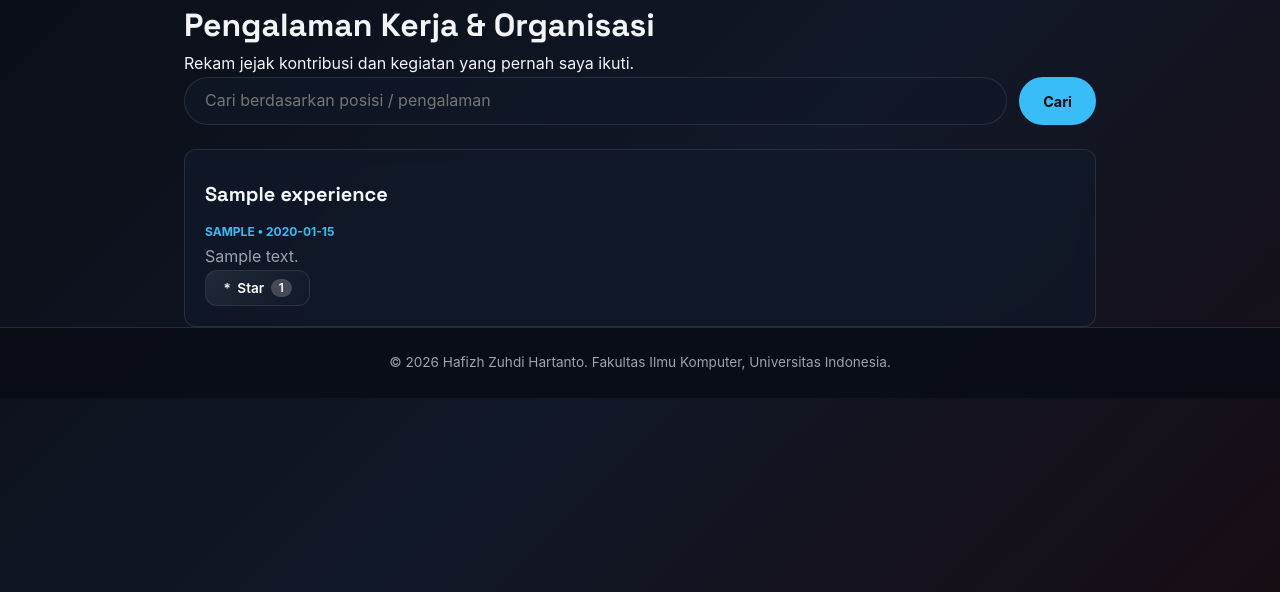
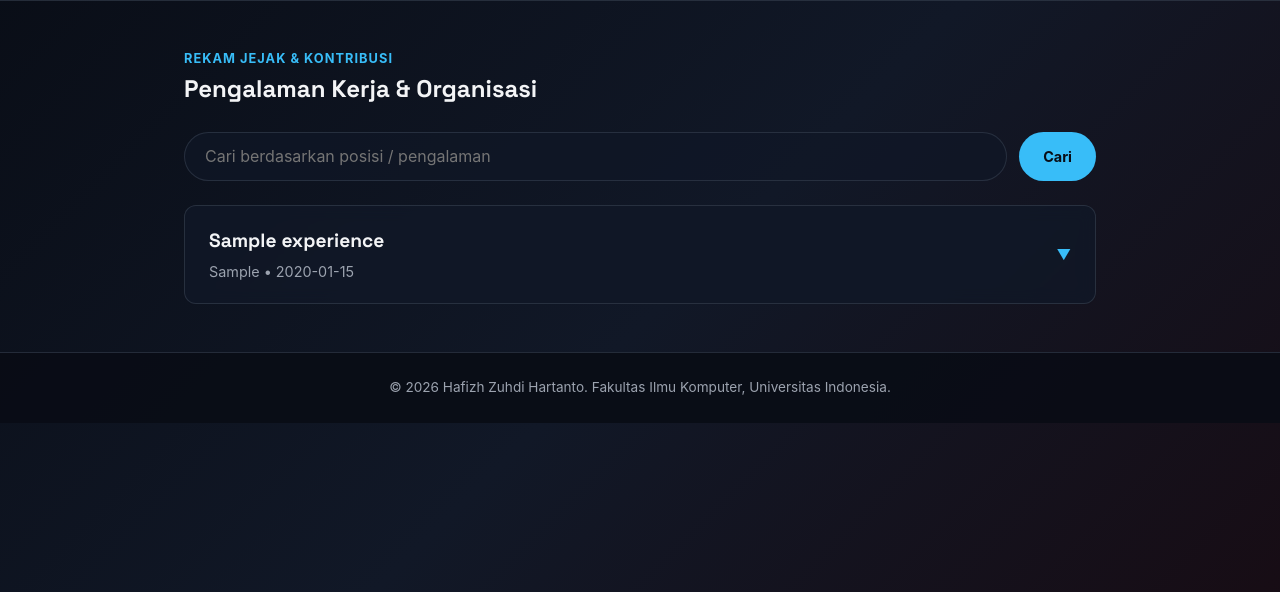
Before and after one commit to Hafizh0205/myportofolio, a Django app: page /experience/ in a window 1280 px wide. Shown: the part 74-666 px from the top of the page. Run offline with Django 5.2, Linux system fonts and the light colour scheme; tables that the repository leaves empty hold one stand-in row (values such as "Sample post"); parts of the project's set-up code (start-up, migrations or seed data) failed here and were passed over.

Commit message:
Complete Individual Assignment 5

```diff
--- a/static/css/style.css
+++ b/static/css/style.css
@@ -238,11 +238,12 @@ h1, .brand {
     transform: translateX(0);
 }
 
-.edu-list .edu-card:nth-child(1).in-view { transition-delay: 0.1s; }
-.edu-list .edu-card:nth-child(2).in-view { transition-delay: 0.25s; }
-.edu-list .edu-card:nth-child(3).in-view { transition-delay: 0.4s; }
-.edu-list .edu-card:nth-child(4).in-view { transition-delay: 0.55s; }
-.edu-list .edu-card:nth-child(5).in-view { transition-delay: 0.7s; }
+/* Jeda transisi disamakan per 0.25s agar temponya pas dengan Project dan Experience */
+.edu-list .edu-card:nth-child(1).in-view { transition-delay: 0.25s; }
+.edu-list .edu-card:nth-child(2).in-view { transition-delay: 0.50s; }
+.edu-list .edu-card:nth-child(3).in-view { transition-delay: 0.75s; }
+.edu-list .edu-card:nth-child(4).in-view { transition-delay: 1.00s; }
+.edu-list .edu-card:nth-child(5).in-view { transition-delay: 1.25s; }
 
 .edu-card:hover {
     border-color: var(--accent-blue);
--- a/templates/experience.html
+++ b/templates/experience.html
@@ -6,20 +6,21 @@
 {% endblock meta %}
 
 {% block content %}
-<div class="container page-content">
-  <div class="experience-header">
-    <div>
-      <h1 class="page-title">Pengalaman Kerja & Organisasi</h1>
-      <p class="page-subtitle">Rekam jejak kontribusi dan kegiatan yang pernah saya ikuti.</p>
-    </div>
+<main>
+  <section class="content-section" id="experience">
+    <div class="container">
+      <p class="section-kicker">REKAM JEJAK & KONTRIBUSI</p>
+
+      <div class="project-header">
+        <h1 style="margin: 0;">Pengalaman Kerja & Organisasi</h1>
         {% if user.is_superuser %}
-    <button type="button" class="button project-add-button" popovertarget="add-experience-modal">
+        <button type="button" class="btn-pill btn-pill-blue project-add-button" popovertarget="add-experience-modal">
           <span aria-hidden="true">+</span> Tambah Pengalaman
         </button>
         {% endif %}
       </div>
 
-  <!-- Form Pencarian -->
+      <!-- Form Pencarian AJAX -->
       <form id="experience-search-form" class="project-search">
         <input type="search"
                id="search-input"
@@ -28,29 +29,34 @@
                placeholder="Cari berdasarkan posisi / pengalaman"
                class="project-search_input"
                aria-label="Cari berdasarkan posisi / pengalaman">
-    <button type="submit" class="button">Cari</button>
+        <button type="submit" class="btn-pill btn-pill-blue">Cari</button>
       </form>
 
-  <!-- States -->
+      <!-- State Containers (AJAX) -->
       <div id="loading" class="empty-state hide">
         <p>Memuat data pengalaman...</p>
       </div>
+
       <div id="error" class="empty-state hide">
         <p>Gagal memuat data pengalaman. Silakan coba lagi.</p>
       </div>
+
       <div id="empty" class="empty-state hide">
         <p>Belum ada pengalaman yang ditambahkan atau ditemukan.</p>
       </div>
 
-  <!-- Container Grid -->
-  <div id="grid" class="experience-grid hide"></div>
+      <!-- Container Grid Utama (Accordion edu-list) -->
+      <div id="grid" class="edu-list hide" style="margin-top: 1.5rem;"></div>
     </div>
+  </section>
+</main>
 
 {% if user.is_superuser %}
   {% include "components/experience_form_modal.html" %}
 {% endif %}
 
 <script>
+  // Konfigurasi Endpoint
   const BASE_EXPERIENCE_ENDPOINT = "{% url 'main:get_experience_json' %}";
   const CREATE_EXPERIENCE_ENDPOINT = "{% url 'main:create_experience_ajax' %}";
   const IS_SUPERUSER = "{{ user.is_superuser|yesno:'true,false' }}" === "true";
@@ -60,6 +66,7 @@
   let experienceAbortController;
   let searchDebounceTimer;
 
+  // Elemen DOM
   const loadingState = document.getElementById('loading');
   const errorState = document.getElementById('error');
   const emptyState = document.getElementById('empty');
@@ -68,6 +75,7 @@
   const searchInput = document.getElementById('search-input');
   const experienceForm = document.getElementById('experience-form');
 
+  // Utility Escaping HTML (Melindungi dari serangan XSS)
   function escapeHtml(value) {
     return String(value ?? '')
       .replaceAll('&', '&amp;')
@@ -77,6 +85,23 @@
       .replaceAll("'", '&#39;');
   }
 
+  // Reading Cookie untuk Token CSRF
+  function getCookie(name) {
+    let cookieValue = null;
+    if (document.cookie && document.cookie !== '') {
+      const cookies = document.cookie.split(';');
+      for (let i = 0; i < cookies.length; i++) {
+        const cookie = cookies[i].trim();
+        if (cookie.substring(0, name.length + 1) === (name + '=')) {
+          cookieValue = decodeURIComponent(cookie.substring(name.length + 1));
+          break;
+        }
+      }
+    }
+    return cookieValue;
+  }
+
+  // Mengatur Tampilan State Halaman
   function displayPageSection({ showLoading = false, showError = false, showEmpty = false, showGrid = false }) {
     loadingState.classList.toggle('hide', !showLoading);
     errorState.classList.toggle('hide', !showError);
@@ -84,25 +109,27 @@
     gridContainer.classList.toggle('hide', !showGrid);
   }
 
-  function buildExperienceCardElement(item) {
+  // Merakit Kartu Experience Accordion (<details> & <summary>)
+  function buildExperienceCardElement(item, index = 0) {
     const exp = item.fields;
     const expId = item.pk;
 
-    const articleElement = document.createElement('article');
-    articleElement.className = 'experience-card';
+    const detailsElement = document.createElement('details');
+    detailsElement.className = 'edu-card';
+    detailsElement.style.transitionDelay = `${(index + 1) * 0.25}s`;
 
     const editUrl = "{% url 'main:edit_experience' 0 %}".replace('0', expId);
     const deleteUrl = "{% url 'main:delete_experience' 0 %}".replace('0', expId);
     const starUrl = "{% url 'main:toggle_star_experience' 0 %}".replace('0', expId);
 
     const editHtml = (IS_SUPERUSER || IS_EDITOR)
-      ? `<a href="${editUrl}" class="button button-secondary">Edit</a>`
+      ? `<a href="${editUrl}" class="social-link">Edit</a>`
       : '';
 
     const deleteHtml = IS_SUPERUSER
       ? `<form method="post" action="${deleteUrl}" style="display:inline;">
           {% csrf_token %}
-          <button type="submit" class="button button-danger" onclick="return confirm('Yakin ingin menghapus pengalaman ini?');">Hapus</button>
+          <button type="submit" class="social-link" style="border-color: var(--accent-red);" onclick="return confirm('Apakah Anda yakin ingin menghapus pengalaman ini?');">Hapus Pengalaman</button>
          </form>`
       : '';
 
@@ -112,31 +139,48 @@
       ? `Dibintangi oleh ${escapeHtml(exp.starred_by_names)}`
       : "Jadilah yang pertama memberi star";
 
-    const dateText = exp.ended_at ? exp.ended_at : "Sekarang";
+    const dateText = exp.ended_at ? exp.ended_at : "SEKARANG";
 
-    articleElement.innerHTML = `
-      <h2>${escapeHtml(exp.title)}</h2>
-      <span class="experience-category">${escapeHtml(exp.category)} • ${dateText}</span>
-      <p class="experience-description">${escapeHtml(exp.description)}</p>
-      <div class="project-card-actions">
-        <div class="project-actions">
+    const completeCardHtml = `
+      <summary class="edu-summary">
+        <div class="edu-header-info">
+          <h3>${escapeHtml(exp.title)}</h3>
+          <p>${escapeHtml(exp.category)} • ${dateText}</p>
+        </div>
+        <span class="edu-icon">&#9660;</span>
+      </summary>
+      <div class="edu-details-content">
+        <p style="margin-top: 0.75rem; color: var(--text-muted);">
+          ${escapeHtml(exp.description)}
+        </p>
+
+        <div style="margin-top: 1.25rem; display: flex; gap: 0.75rem; align-items: center; flex-wrap: wrap;">
           <form method="post" action="${starUrl}" class="star-form">
             {% csrf_token %}
             <button type="submit" class="button button-star${isStarredClass}" title="${starTitle}">
-              <span aria-hidden="true">*</span>
+              <span aria-hidden="true">★</span>
               ${starText}
               <span class="star-count">${exp.star_count}</span>
             </button>
           </form>
+
           ${editHtml}
           ${deleteHtml}
         </div>
       </div>
     `;
 
-    return articleElement;
+    detailsElement.innerHTML = completeCardHtml;
+
+    // Trigger animasi slide-in
+    setTimeout(() => {
+      detailsElement.classList.add('in-view');
+    }, 50);
+
+    return detailsElement;
   }
 
+  // Fetch Data via AJAX
   async function fetchExperiences(searchQuery = "") {
     if (experienceAbortController) experienceAbortController.abort();
     experienceAbortController = new AbortController();
@@ -159,8 +203,8 @@
         displayPageSection({ showEmpty: true });
       } else {
         gridContainer.innerHTML = '';
-        expData.forEach(item => {
-          gridContainer.appendChild(buildExperienceCardElement(item));
+        expData.forEach((item, index) => {
+          gridContainer.appendChild(buildExperienceCardElement(item, index));
         });
         displayPageSection({ showGrid: true });
       }
@@ -171,6 +215,7 @@
     }
   }
 
+  // Search Debouncing Logika
   function searchExperiences() {
     fetchExperiences(searchInput.value.trim());
   }
@@ -188,26 +233,13 @@
     searchExperiences();
   });
 
-  function getCookie(name) {
-    let cookieValue = null;
-    if (document.cookie && document.cookie !== '') {
-      const cookies = document.cookie.split(';');
-      for (let i = 0; i < cookies.length; i++) {
-        const cookie = cookies[i].trim();
-        if (cookie.substring(0, name.length + 1) === (name + '=')) {
-          cookieValue = decodeURIComponent(cookie.substring(name.length + 1));
-          break;
-        }
-      }
-    }
-    return cookieValue;
-  }
-
+  // Modal Functionality
   function closeExperienceModal() {
     const modal = document.getElementById("add-experience-modal");
     if (modal) modal.hidePopover();
   }
 
+  // Submit Form Tambah Pengalaman via AJAX
   async function addExperience(event) {
     event.preventDefault();
     const submitButton = experienceForm.querySelector('button[type="submit"]');
@@ -245,6 +277,7 @@
     experienceForm.addEventListener('submit', addExperience);
   }
 
+  // Inisialisasi awal saat halaman selesai dimuat
   fetchExperiences(searchInput.value.trim());
 </script>
 {% endblock content %}
```
Also changed, not shown: templates/projects.html (+11 -4 lines). Lines whose indentation alone changed are shown as unchanged.
